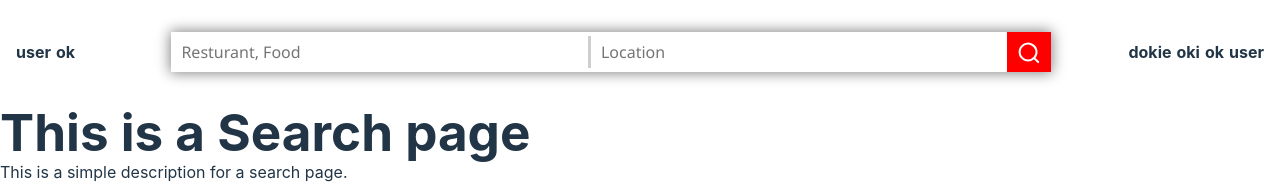
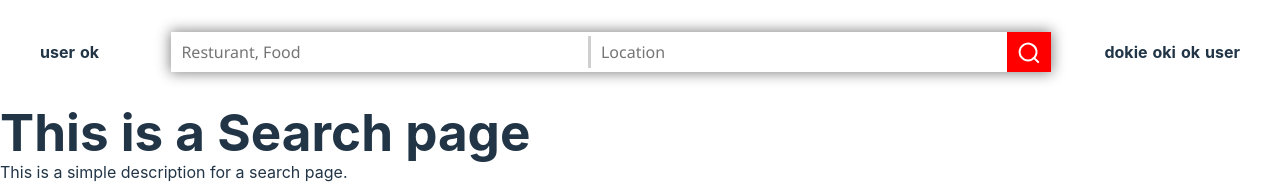
Before and after one commit to KaziMuktadirAhmed/Rate-My-Food, a React (Vite) app in the folder react-app/: page /search in a window 1280 px wide. Shown: the top 184 px of the page. Built offline with nearby package versions, Linux system fonts and the light colour scheme.

Commit message:
Adds event handler in search button

```diff
--- a/react-app/src/components/Topbar/Layout/Left/TopLeft.module.css
+++ b/react-app/src/components/Topbar/Layout/Left/TopLeft.module.css
@@ -1,5 +1,5 @@
 .content {
-  padding-left: 1em;
+  padding-left: 2.5em;
   display: flex;
   flex-direction: row;
   column-gap: 5px;
--- a/react-app/src/components/Topbar/Layout/Right/TopRight.module.css
+++ b/react-app/src/components/Topbar/Layout/Right/TopRight.module.css
@@ -1,5 +1,5 @@
 .content {
-  padding-right: 1em;
+  padding-right: 2.5em;
   display: flex;
   flex-direction: row-reverse;
   column-gap: 5px;
--- a/react-app/src/components/Topbar/Searchbar/Searchbar.tsx
+++ b/react-app/src/components/Topbar/Searchbar/Searchbar.tsx
@@ -1,4 +1,10 @@
+import { ReactEventHandler, SyntheticEvent } from "react";
 import styles from "./Searchbar.module.css";
+
+function handleClick(event: SyntheticEvent, ...prams: any) {
+  event.preventDefault();
+  console.log(event, prams);
+}
 
 function Searchbar() {
   return (
@@ -8,7 +14,11 @@ function Searchbar() {
         className={`${styles.search_input} ${styles.border_right}`}
       />
       <input placeholder="Location" className={styles.search_input} />
-      <button className={styles.search_btn} type="submit">
+      <button
+        className={styles.search_btn}
+        type="submit"
+        onClick={(e) => handleClick(e)}
+      >
         <svg width="24" height="24" className={styles.search_icon}>
           <path d="M21.853 20.355l-3.444-3.443a9.428 9.428 0 10-16.761-6.171 9.428 9.428 0 0015.348 7.586l3.443 3.442a1 1 0 101.414-1.414zM5.82 16.245a7.429 7.429 0 115.253 2.175 7.38 7.38 0 01-5.253-2.176z"></path>
         </svg>
```
